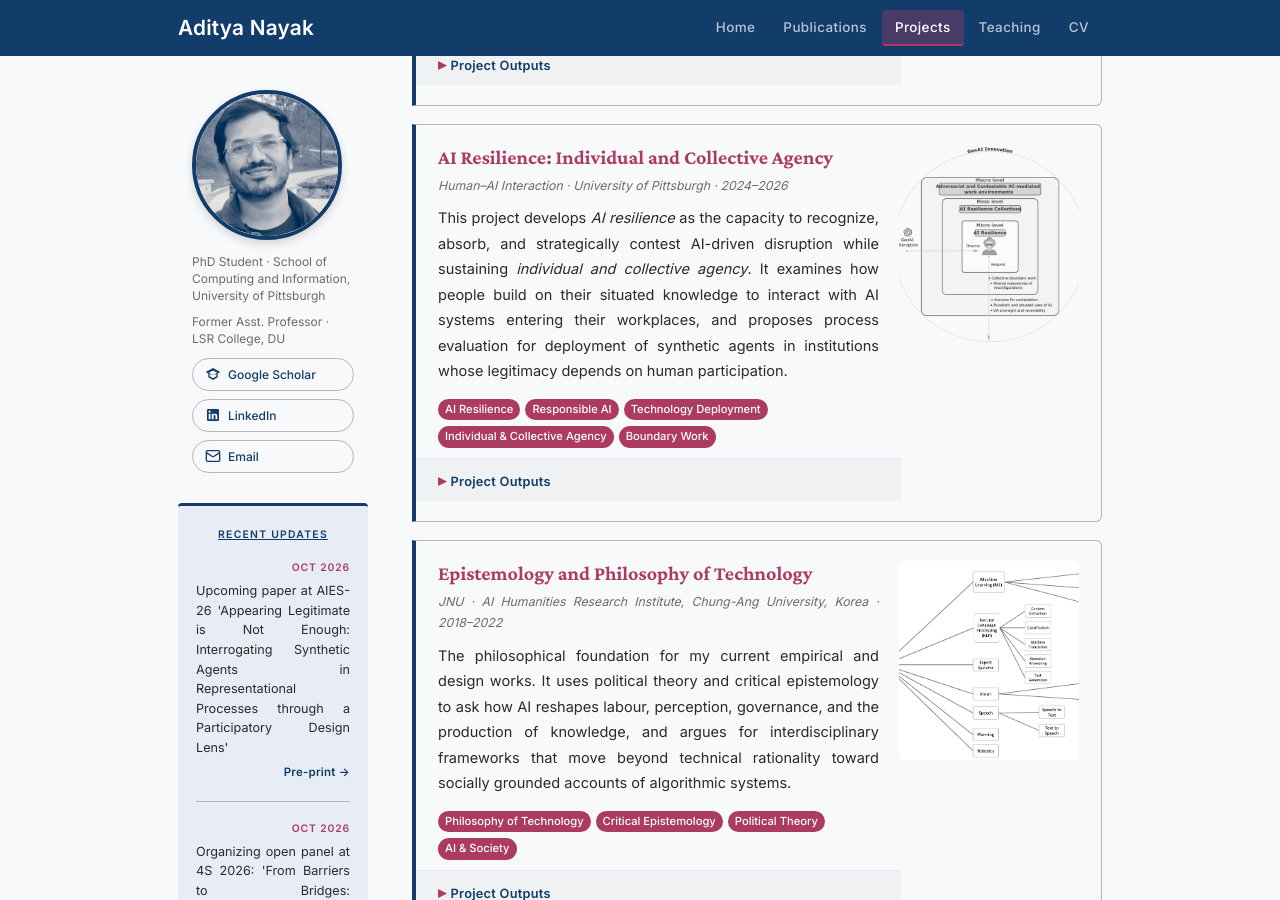
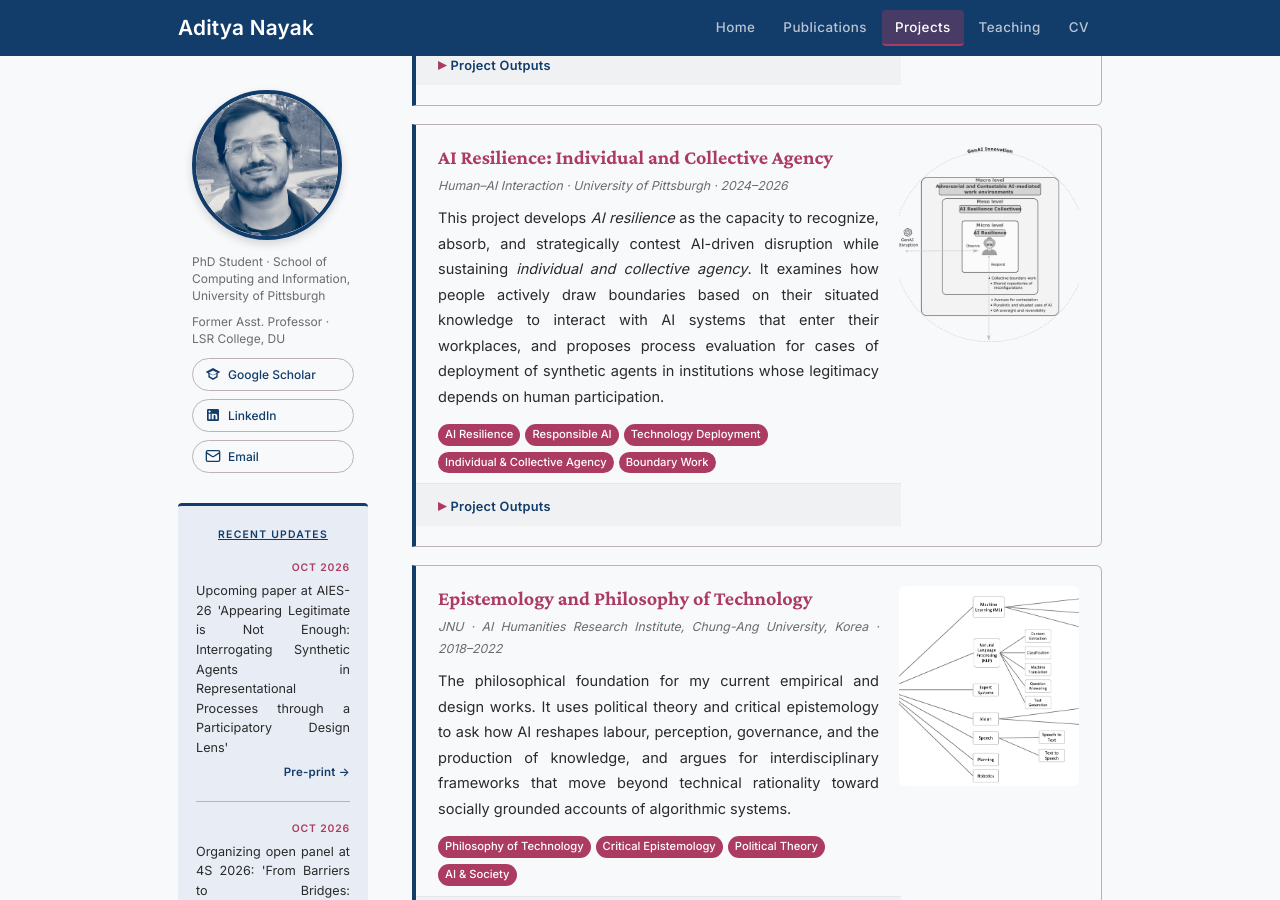
Before and after one commit to adityanayak-info/adityanayak-info.github.io, a Jekyll site: the page built from projects.md, in a window 1280 px wide and 900 px high, scrolled down 687 px. Built offline with Jekyll 4.4.1, drawn with Linux system fonts in a browser that asks for light colours.

Commit message:
Update projects.md

```diff
--- a/projects.md
+++ b/projects.md
@@ -54,7 +54,7 @@
   <div class="project-card-body">
     <h3><a href="#" class="project-card-link">AI Resilience: Individual and Collective Agency</a></h3>
     <p class="project-meta">Human–AI Interaction · University of Pittsburgh · 2024–2026</p>
-    <p>This project develops <em>AI resilience</em> as the capacity to recognize, absorb, and strategically contest AI-driven disruption while sustaining <em>individual and collective agency</em>. It examines how people build on their situated knowledge to interact with AI systems entering their workplaces, and proposes process evaluation for deployment of synthetic agents in institutions whose legitimacy depends on human participation.</p>
+    <p>This project develops <em>AI resilience</em> as the capacity to recognize, absorb, and strategically contest AI-driven disruption while sustaining <em>individual and collective agency</em>. It examines how people actively draw boundaries based on their situated knowledge to interact with AI systems that enter their workplaces, and proposes process evaluation for cases of deployment of synthetic agents in institutions whose legitimacy depends on human participation.</p>
     <span class="project-tag">AI Resilience</span><span class="project-tag">Responsible AI</span><span class="project-tag">Technology Deployment</span><span class="project-tag">Individual &amp; Collective Agency</span><span class="project-tag">Boundary Work</span>
     <details class="project-outputs">
       <summary>Project Outputs</summary>
```
